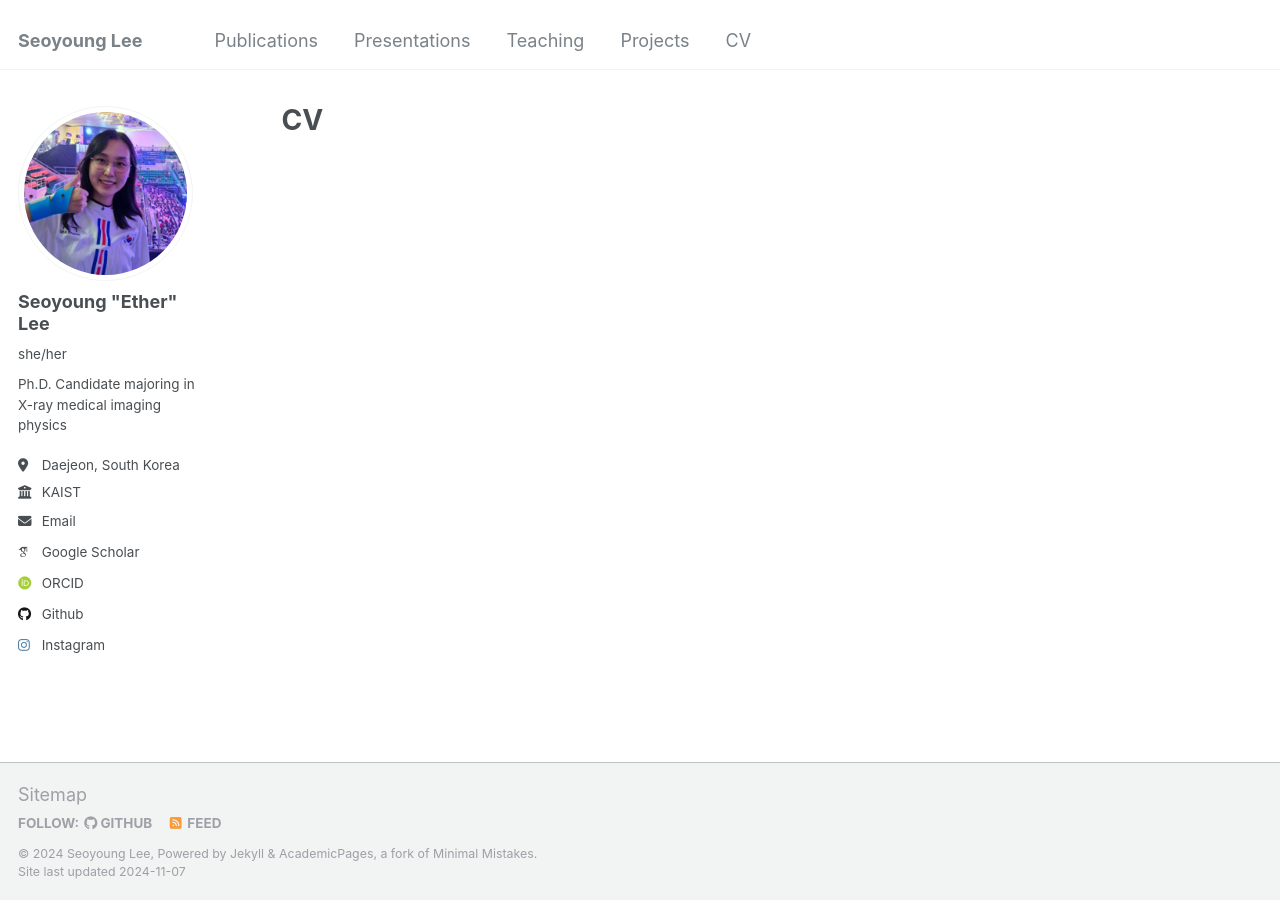
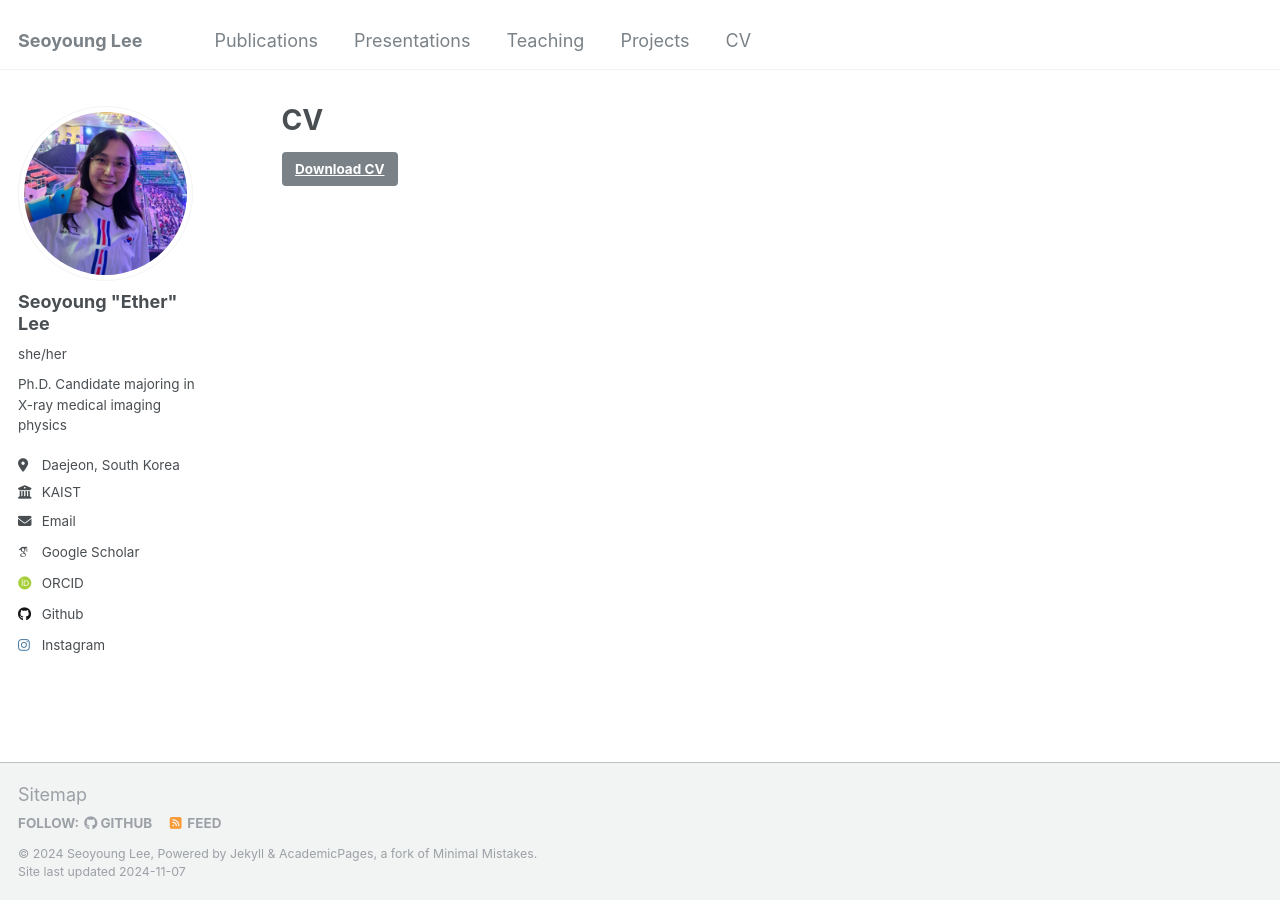
Before and after one commit to ether0/ether0.github.io, a Jekyll site: the page built from _pages/cv.md, in a window 1280 px wide. Built offline with Jekyll 4.4.1, drawn with Linux system fonts in a browser that asks for light colours; some web fonts are replaced.

Commit message:
Update cv.md

```diff
--- a/_pages/cv.md
+++ b/_pages/cv.md
@@ -10,3 +10,5 @@ redirect_from:
 
 
 {% include base_path %}
+
+<a href="http://academicpages.github.io/files/CV_SLee_webpage.pdf" class="btn">Download CV</a>
```
